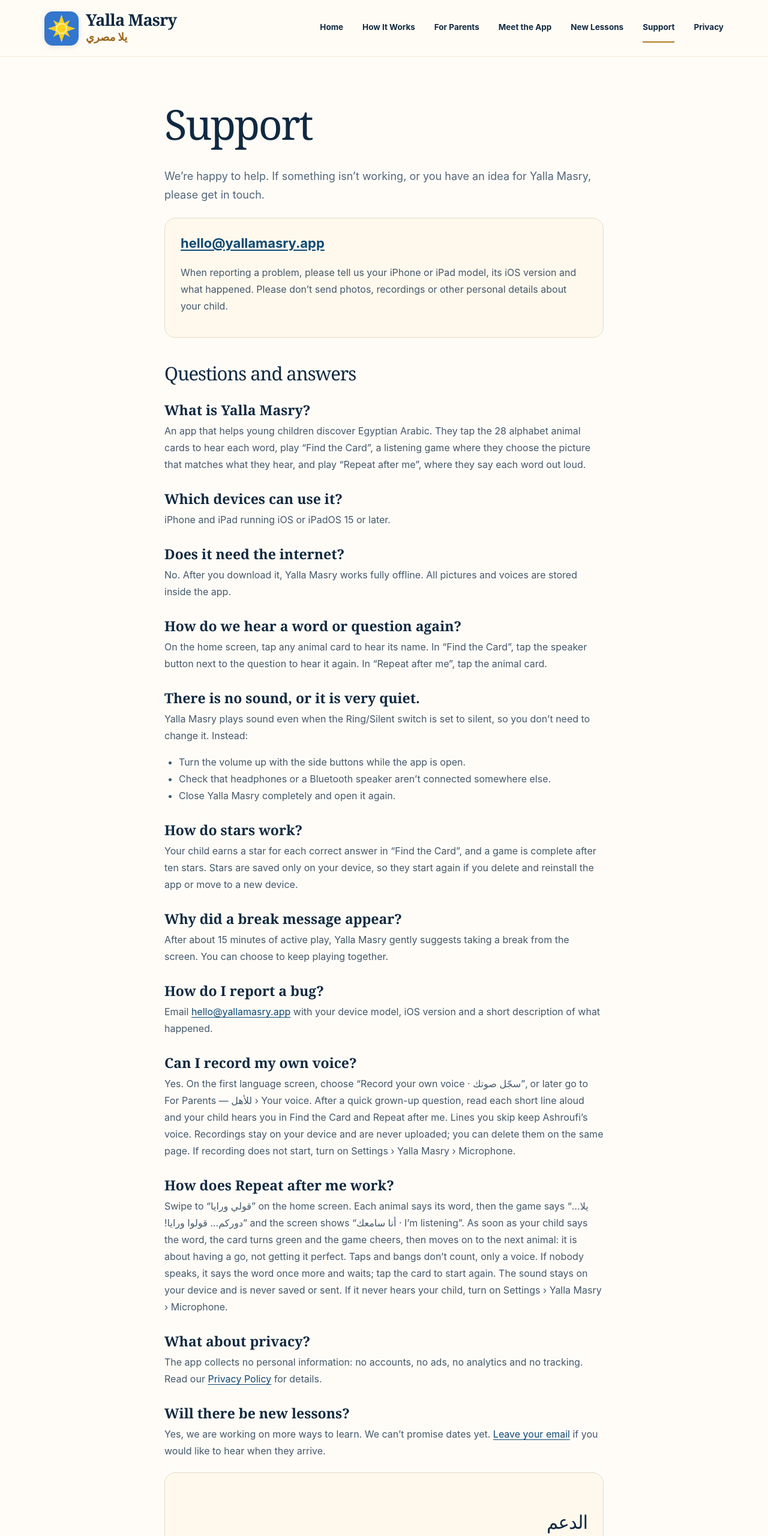
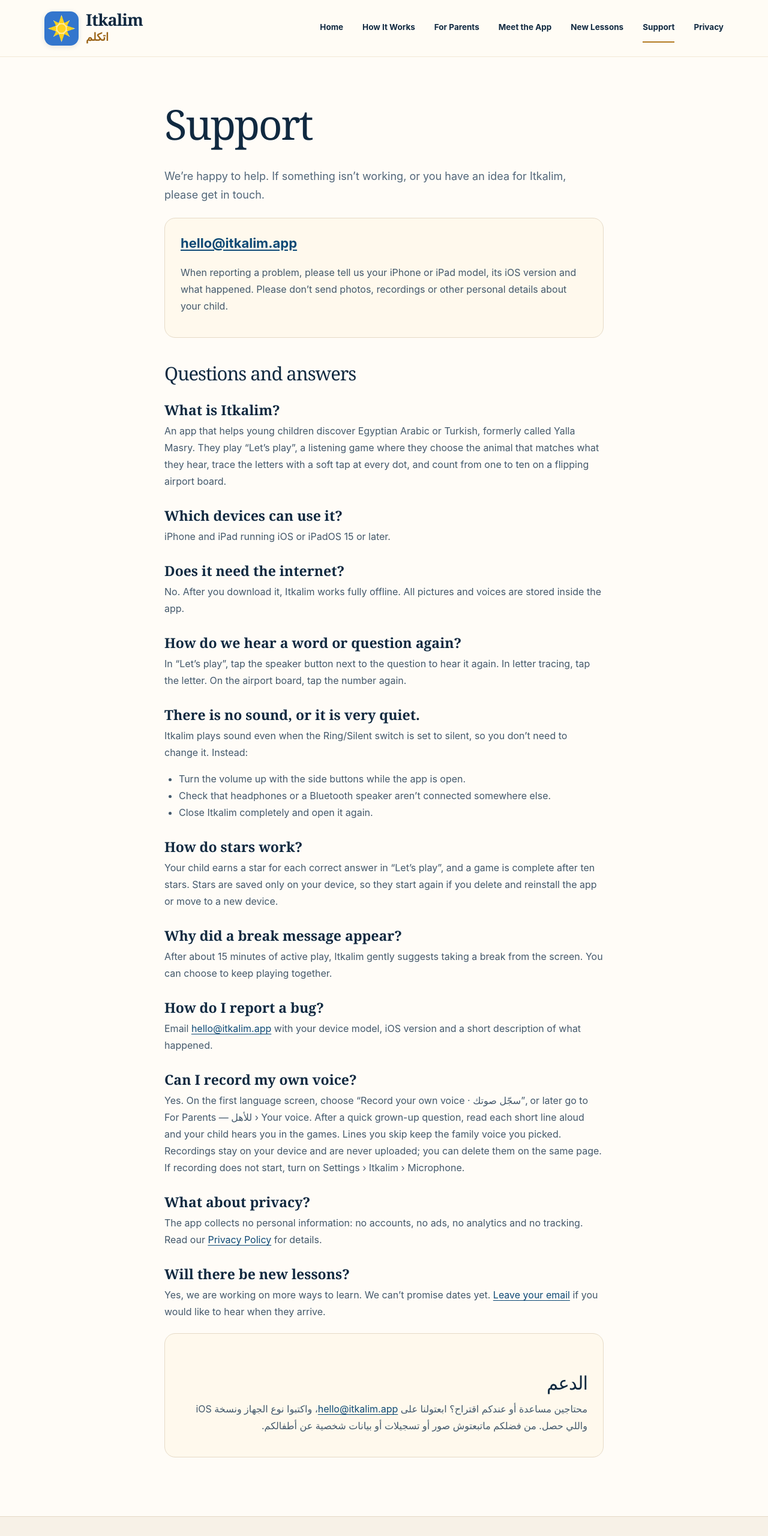
Before and after one commit to Ashroufi99/yallamasry-site, a plain HTML site: page support.html in a window 1280 px wide. Shown: the top 2560 px of the page at 60% size. Drawn offline with Linux system fonts and the light colour scheme.

Commit message:
Itkalim 1.4: rebrand the site and describe the three new games
Co-Authored-By: Claude Opus 5.5 <noreply@anthropic.com>
Claude-Session: https://claude.ai/code/session_011sFEc6cQYnfUtPAe7L8ZDh

```diff
--- a/support.html
+++ b/support.html
@@ -1,50 +1,48 @@
-<!doctype html><html lang="en"><head><meta charset="utf-8"><meta name="viewport" content="width=device-width,initial-scale=1"><meta name="theme-color" content="#fffcf7"><meta name="description" content="Yalla Masry helps little ones hear and enjoy Egyptian Arabic through animal pictures and gentle play."><title>Support | Yalla Masry</title><link rel="icon" href="logo.png"><link rel="stylesheet" href="styles.css"></head><body><header class="site-header"><div class="wrap header-inner">
-    <a class="brand" href="index.html" aria-label="Yalla Masry homepage"><img class="brand-mark" src="logo.png" alt=""><span><span class="brand-line">Yalla Masry</span><span class="brand-ar" lang="ar">يلا مصري</span></span></a>
+<!doctype html><html lang="en"><head><meta charset="utf-8"><meta name="viewport" content="width=device-width,initial-scale=1"><meta name="theme-color" content="#fffcf7"><meta name="description" content="Itkalim helps little ones hear and enjoy Egyptian Arabic through animal pictures and gentle play."><title>Support | Itkalim</title><link rel="icon" href="logo.png"><link rel="stylesheet" href="styles.css"></head><body><header class="site-header"><div class="wrap header-inner">
+    <a class="brand" href="index.html" aria-label="Itkalim homepage"><img class="brand-mark" src="logo.png" alt=""><span><span class="brand-line">Itkalim</span><span class="brand-ar" lang="ar">اتكلم</span></span></a>
     <button class="menu-toggle" type="button" aria-label="Open navigation" aria-expanded="false" aria-controls="site-menu">☰</button>
     <nav class="nav-links" id="site-menu" aria-label="Main navigation"><a href="index.html">Home</a><a href="how-it-works.html">How It Works</a><a href="for-parents.html">For Parents</a><a href="meet-the-app.html">Meet the App</a><a href="lessons.html">New Lessons</a><a href="support.html" class="active" aria-current="page">Support</a><a href="privacy.html">Privacy</a></nav>
     </div></header><main id="main-content"><section class="section"><div class="wrap content"><h1>Support</h1>
-<p class="lead">We’re happy to help. If something isn’t working, or you have an idea for Yalla Masry, please get in touch.</p>
+<p class="lead">We’re happy to help. If something isn’t working, or you have an idea for Itkalim, please get in touch.</p>
 <div class="card">
-<p class="contact"><a href="mailto:hello@yallamasry.app">hello@yallamasry.app</a></p>
+<p class="contact"><a href="mailto:hello@itkalim.app">hello@itkalim.app</a></p>
 <p>When reporting a problem, please tell us your iPhone or iPad model, its iOS version and what happened. Please don’t send photos, recordings or other personal details about your child.</p>
 </div>
 
 <div class="faq">
 <h2>Questions and answers</h2>
 
-<h3>What is Yalla Masry?</h3>
-<p>An app that helps young children discover Egyptian Arabic. They tap the 28 alphabet animal cards to hear each word, play “Find the Card”, a listening game where they choose the picture that matches what they hear, and play “Repeat after me”, where they say each word out loud.</p>
+<h3>What is Itkalim?</h3>
+<p>An app that helps young children discover Egyptian Arabic or Turkish, formerly called Yalla Masry. They play “Let’s play”, a listening game where they choose the animal that matches what they hear, trace the letters with a soft tap at every dot, and count from one to ten on a flipping airport board.</p>
 
 <h3>Which devices can use it?</h3>
 <p>iPhone and iPad running iOS or iPadOS 15 or later.</p>
 
 <h3>Does it need the internet?</h3>
-<p>No. After you download it, Yalla Masry works fully offline. All pictures and voices are stored inside the app.</p>
+<p>No. After you download it, Itkalim works fully offline. All pictures and voices are stored inside the app.</p>
 
 <h3>How do we hear a word or question again?</h3>
-<p>On the home screen, tap any animal card to hear its name. In “Find the Card”, tap the speaker button next to the question to hear it again. In “Repeat after me”, tap the animal card.</p>
+<p>In “Let’s play”, tap the speaker button next to the question to hear it again. In letter tracing, tap the letter. On the airport board, tap the number again.</p>
 
 <h3>There is no sound, or it is very quiet.</h3>
-<p>Yalla Masry plays sound even when the Ring/Silent switch is set to silent, so you don’t need to change it. Instead:</p>
+<p>Itkalim plays sound even when the Ring/Silent switch is set to silent, so you don’t need to change it. Instead:</p>
 <ul>
 <li>Turn the volume up with the side buttons while the app is open.</li>
 <li>Check that headphones or a Bluetooth speaker aren’t connected somewhere else.</li>
-<li>Close Yalla Masry completely and open it again.</li>
+<li>Close Itkalim completely and open it again.</li>
 </ul>
 
 <h3>How do stars work?</h3>
-<p>Your child earns a star for each correct answer in “Find the Card”, and a game is complete after ten stars. Stars are saved only on your device, so they start again if you delete and reinstall the app or move to a new device.</p>
+<p>Your child earns a star for each correct answer in “Let’s play”, and a game is complete after ten stars. Stars are saved only on your device, so they start again if you delete and reinstall the app or move to a new device.</p>
 
 <h3>Why did a break message appear?</h3>
-<p>After about 15 minutes of active play, Yalla Masry gently suggests taking a break from the screen. You can choose to keep playing together.</p>
+<p>After about 15 minutes of active play, Itkalim gently suggests taking a break from the screen. You can choose to keep playing together.</p>
 
 <h3>How do I report a bug?</h3>
-<p>Email <a href="mailto:hello@yallamasry.app">hello@yallamasry.app</a> with your device model, iOS version and a short description of what happened.</p>
+<p>Email <a href="mailto:hello@itkalim.app">hello@itkalim.app</a> with your device model, iOS version and a short description of what happened.</p>
 
 <h3>Can I record my own voice?</h3>
-<p>Yes. On the first language screen, choose “Record your own voice · <bdi lang="ar" dir="rtl">سجّل صوتك</bdi>”, or later go to For Parents — <bdi lang="ar" dir="rtl">للأهل</bdi> › Your voice. After a quick grown-up question, read each short line aloud and your child hears you in Find the Card and Repeat after me. Lines you skip keep Ashroufi’s voice. Recordings stay on your device and are never uploaded; you can delete them on the same page. If recording does not start, turn on Settings › Yalla Masry › Microphone.</p>
-<h3>How does Repeat after me work?</h3>
-<p>Swipe to “<bdi lang="ar" dir="rtl">قولي ورايا</bdi>” on the home screen. Each animal says its word, then the game says “<bdi lang="ar" dir="rtl">يلا… دوركم… قولوا ورايا!</bdi>” and the screen shows “<bdi lang="ar" dir="rtl">أنا سامعك</bdi> · I’m listening”. As soon as your child says the word, the card turns green and the game cheers, then moves on to the next animal: it is about having a go, not getting it perfect. Taps and bangs don’t count, only a voice. If nobody speaks, it says the word once more and waits; tap the card to start again. The sound stays on your device and is never saved or sent. If it never hears your child, turn on Settings › Yalla Masry › Microphone.</p>
+<p>Yes. On the first language screen, choose “Record your own voice · <bdi lang="ar" dir="rtl">سجّل صوتك</bdi>”, or later go to For Parents — <bdi lang="ar" dir="rtl">للأهل</bdi> › Your voice. After a quick grown-up question, read each short line aloud and your child hears you in the games. Lines you skip keep the family voice you picked. Recordings stay on your device and are never uploaded; you can delete them on the same page. If recording does not start, turn on Settings › Itkalim › Microphone.</p>
 <h3>What about privacy?</h3>
 <p>The app collects no personal information: no accounts, no ads, no analytics and no tracking. Read our <a href="privacy.html">Privacy Policy</a> for details.</p>
 
@@ -54,5 +52,5 @@
 
 <div class="card rtl" lang="ar" dir="rtl">
 <h2>الدعم</h2>
-<p>محتاجين مساعدة أو عندكم اقتراح؟ ابعتولنا على <a href="mailto:hello@yallamasry.app">hello@yallamasry.app</a>، واكتبوا نوع الجهاز ونسخة iOS واللي حصل. من فضلكم ماتبعتوش صور أو تسجيلات أو بيانات شخصية عن أطفالكم.</p>
+<p>محتاجين مساعدة أو عندكم اقتراح؟ ابعتولنا على <a href="mailto:hello@itkalim.app">hello@itkalim.app</a>، واكتبوا نوع الجهاز ونسخة iOS واللي حصل. من فضلكم ماتبعتوش صور أو تسجيلات أو بيانات شخصية عن أطفالكم.</p>
 </div></div></section></main><footer class="site-footer"><div class="wrap footer-row"><div class="footer-copy">© 2026 Ashraf Mostafa. All rights reserved.</div><nav class="footer-nav" aria-label="Footer navigation"><a href="index.html">Home</a><a href="how-it-works.html">How It Works</a><a href="for-parents.html">For Parents</a><a href="meet-the-app.html">Meet the App</a><a href="lessons.html">New Lessons</a><a href="support.html">Support</a><a href="privacy.html">Privacy</a></nav></div></footer><script src="site.js" defer></script></body></html>
```
Also changed, not shown: for-parents.html (+3 -3 lines), how-it-works.html (+3 -3 lines), index.html (+16 -10 lines), lessons.html (+3 -3 lines), meet-the-app.html (+3 -3 lines), privacy.html (+11 -11 lines).
